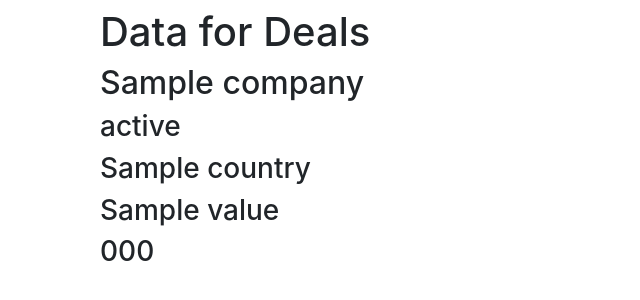
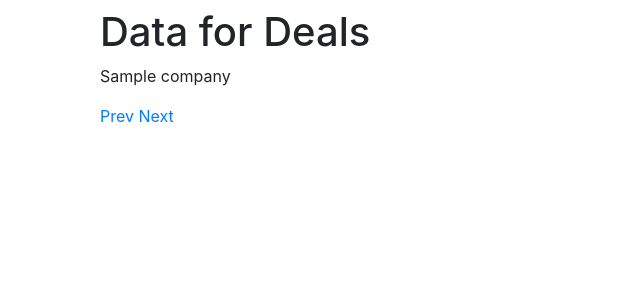
Before and after one commit to Kuldeep-iitb/Sales-dashboard-flask, a Flask app: template templates/example.html in a window 1280 px wide. Shown: the part 56-356 px from the top of the page, without its empty margins (0-640 px from the left). Run offline with Flask 2, Linux system fonts and the light colour scheme; the template is opened without the code that fills it: most values are stand-ins (such as "Sample title", 1, 10 or a date in 2020); some libraries are stand-ins or nearby versions.

Commit message:
optimizations

```diff
--- a/app.py
+++ b/app.py
@@ -1,5 +1,5 @@
 from collections import Counter
-from flask import Flask, render_template
+from flask import Flask, render_template, url_for, request
 import apikey as apikey
 import requests
 import json
@@ -8,29 +8,19 @@ import logging
 
 logging.basicConfig(level=logging.DEBUG)
 
-
-# Feel free to import additional libraries if you like
-
 app = Flask(__name__, static_url_path='/static')
-
-# Paste the API-key you have received as the value for "x-api-key"
-
 
 # get current date minus one year
 def one_year():
-    # today should equal current date but not time
     today = datetime.today()
     year = timedelta(days=365)
     return today - year
-
 
 def one_month():
     today = datetime.today()
     month = timedelta(days=30)
     return today - month
 
-
-print(one_year())
 headers = {
     "Content-Type": "application/json",
     "Accept": "application/hal+json",
@@ -40,13 +30,13 @@ headers = {
 
 # Example of function for REST API call to get data from Lime
 def get_api_data(headers, url):
-    # First call to get first data page from the API
+
     response = requests.get(url=url,
                             headers=headers,
                             data=None,
                             verify=False)
 
-    # Convert response string into json data and get embedded limeobjects
+
     json_data = json.loads(response.text)
     limeobjects = json_data.get("_embedded").get("limeobjects")
 
@@ -65,33 +55,44 @@ def get_api_data(headers, url):
 
     return limeobjects
 # Index page
+def get_api_data_next(headers, url):
+    # First call to get first data page from the API
+    response = requests.get(url=url,
+                            headers=headers,
+                            data=None,
+                            verify=False)
+
+    # Convert response string into json data and get embedded limeobjects
+    json_data = json.loads(response.text)
+    limeobjects = json_data.get("_embedded").get("limeobjects")
+    # Check for more data pages and get thoose too
+    nextpage = json_data.get("_links").get("next")
+    for item in limeobjects:
+        item['next'] = nextpage
+
+
+    return limeobjects
 
 
 @app.route('/')
 def dashboard():
-    base_url = "https://api-test.lime-crm.com/api-test/api/v1/limeobject/company/"
-    params = "?_limit=50"
-    url = base_url + params
-    # Example of API call to get deals
-    companies = get_api_data(headers, url)
 
-    # Example of API call to get deals
-
-    ## KOLLA EMDED COMPANY
-    ## KOLLA EMDED COMPANY
-    ## KOLLA EMDED COMPANY
     base_url = "https://api-test.lime-crm.com/api-test/api/v1/limeobject/deal/"
-    params = f"?_limit=50&_sort=-closeddate&dealstatus=agreement&min-closeddate={one_year()}"
+    params = f"?_limit=50&_sort=-closeddate&dealstatus=agreement&min-closeddate={one_year()}&_embed=company"
     url = base_url + params
 
     deals = get_api_data(headers, url)
+
+    companies = [deal.get("_embedded").get("relation_company") for deal in deals]
+    print(companies[0])
+
+
 
     company_totals = {}
     companies_with_deals = {}
 
     months = [datetime.today() - timedelta(days=30*i) for i in range(13)]
     deals_month = Counter({m.strftime('%Y-%m'): 0 for m in months})
-
     deal_value = 0
     deals_year = 0
 
@@ -116,12 +117,6 @@ def dashboard():
     deal_value = int(deal_value / len(deals))
     customers_year = len(company_totals)
 
-    # for company in companies:
-    #     company_id = company['_id']
-    #     if company_id in company_totals:
-    #         company['total_value'] = company_totals[company_id]
-    #         companies_with_deals.append({'name': company.get(
-    #             'name'), 'total': company.get('total_value')})
 
     for company in companies:
         company_id = company['_id']
@@ -135,40 +130,41 @@ def dashboard():
     return render_template('dashboard.html', deal_value=deal_value, deal_value_year=deal_value_year, deals_month=deals_month, deals_year=deals_year, customers_year=customers_year, companyTotalYear=companies_with_deals)
 
 
-# Example page
+
 @app.route('/example')
 def example():
-
+    offset = request.args.get('offset', default=0, type=int)
     base_url = "https://api-test.lime-crm.com/api-test/api/v1/limeobject/company/"
-    params = "?_limit=50"
+    params = f"?_limit=5&_offset={offset}"
     url = base_url + params
-    # Example of API call to get deals
-    companies = get_api_data(headers, url)
+    companies = get_api_data_next(headers, url)
 
 
-    # else:
-    #     company['total_value'] = 0
+    next_offset = offset + 5 if len(companies) == 5 else None
+    prev_offset = offset - 5 if offset > 0 else None
+
+    return render_template('example.html', companies=companies, next_offset=next_offset, prev_offset=prev_offset)
 
 
-    return render_template('example.html', companies=companies)
-
-
-# You can add more pages to your app, like this:
 @app.route('/customers')
-# note to future self; take a look at Pagination (Target?), status is not correct
 def customers():
-
+    offset = request.args.get('offset', default=0, type=int)
     base_url = "https://api-test.lime-crm.com/api-test/api/v1/limeobject/company/"
-    params = "?_limit=50"
+    params = f"?_limit=35&_sort=-_timestamp&_offset={offset}"
     url = base_url + params
-    company_res = get_api_data(headers, url)
-
+    company_res = get_api_data_next(headers, url)
     base_url = "https://api-test.lime-crm.com/api-test/api/v1/limeobject/deal/"
-    params = "?_limit=50&_sort=-closeddate&dealstatus=agreement"
+    params = f"?_limit=35&_sort=-closeddate&dealstatus=agreement&_offset={offset}"
     url = base_url + params
 
+    deals_res = get_api_data_next(headers, url)
+    print(len(company_res))
 
-    deals_res = get_api_data(headers, url)
+    next_offset = offset + 35 if len(company_res) == 35 else None
+    prev_offset = offset - 35 if offset > 0 else None
+    if len(company_res) == 35: print('we have 30')
+    print(next_offset)
+
     #get 'company' from deals_res and compare to 'company_id' in company_res where closeddate is within the last year
     deals_filtered = [{"company": deal["company"],"value": deal["value"] , "closeddate": deal["closeddate"] } for deal in deals_res]
     deals_last_year = [deal for deal in deals_filtered if deal["closeddate"] > one_year().strftime("%Y-%m-%d")]
@@ -179,7 +175,6 @@ def customers():
     prospects = []
     inactive = []
     #sort customers by value
-
 
     #check if company_id is in deals_last_year
     for company in companies_filtered:
@@ -202,16 +197,9 @@ def customers():
 
     companies = customers + prospects + inactive
 
-    return render_template('customers.html', companies=companies)
 
+    return render_template('customers.html', companies=companies, next_offset=next_offset, prev_offset=prev_offset)
 
-# DEBUGGING
-"""
-If you want to debug your app, one of the ways you can do that is to use:
-import pdb; pdb.set_trace()
-Add that line of code anywhere, and it will act as a breakpoint and halt
-your application
-"""
 
 if __name__ == '__main__':
     app.secret_key = 'somethingsecret'
--- a/static/charts.js
+++ b/static/annualChart.js
@@ -23,6 +23,8 @@ let dealsMonthChart = new Chart(ctx, {
           "rgba(75, 192, 192, 0.2)",
           "rgba(153, 102, 255, 0.2)",
           "rgba(255, 159, 64, 0.2)",
+
+
         ],
         borderColor: [
             "rgba(255, 206, 86, 1)",
--- a/templates/example.html
+++ b/templates/example.html
@@ -1,16 +1,23 @@
-{% extends 'layout.html' %}
+{% extends 'layout.html' %} {% block body %}
+<h1></h1>
+<h1>Data for Deals</h1>
 
-{% block body %}
-<h1></h1>
-	<h1>Data for Deals</h1>
 
-	{% for company in companies %}
-		<h2>{{company.name}}</h2>
-		<h3>{{company.buyingstatus}}</h3>
-		<h3>{{company.country}}</h3>
-		<h3>{{company.value}}</h3>
-		<h3>{{company.phone}}</h3>
-	{% endfor %}
 
-	<br>
+
+
+
+{% for company in companies %}
+<p>{{company}}</p>
+{% endfor %}
+
+{% if prev_offset is not none %}
+<a href="{{ url_for('example', offset=prev_offset) }}">Prev</a>
+{% endif %}
+
+{% if next_offset is not none %}
+<a href="{{ url_for('example', offset=next_offset) }}">Next</a>
+{% endif %}
+
+<br />
 {% endblock %}
--- a/templates/layout.html
+++ b/templates/layout.html
@@ -28,7 +28,7 @@
     <script src="https://cdnjs.cloudflare.com/ajax/libs/Chart.js/2.7.3/Chart.min.js"></script>
     <script src="{{ url_for('static', filename='logic.js') }}"></script>
 	  <script src="{{ url_for('static', filename='companyChart.js') }}"></script>
-    <script src="{{ url_for('static', filename='charts.js') }}"></script>
+    <script src="{{ url_for('static', filename='annualChart.js') }}"></script>
     <script src="https://cdnjs.cloudflare.com/ajax/libs/font-awesome/6.3.0/css/all.min.css"></script>
   </body>
 </html>
```
Also changed, not shown: templates/customers.html (+14 -2 lines).
